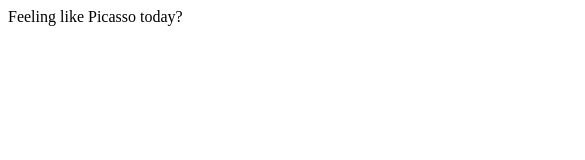
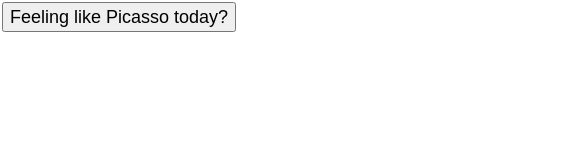
Before and after one commit to SofiaGR/SofiaGR.github.io, a plain HTML site: page index.html in a window 390 px wide. Shown: the top 160 px of the page, 585 px wide, since content can reach past the window. Drawn offline with Linux system fonts and the light colour scheme.

Commit message:
Responsive div.

```diff
--- a/index.html
+++ b/index.html
@@ -7,6 +7,12 @@
 		<link rel="icon" type="image/x-icon" href="peace_logo.png"/>
 
 		<style>
+			html, body {
+				height: 100%;
+				margin: 0;
+				padding: 0;
+			}
+
             .stop-left {
                 stop-color: #41c1c0;
             }
@@ -31,15 +37,26 @@
 			.picasso-mode {
 			  fill: black;
 			}
+
+			.picasso-span {
+				height: 30px;
+				margin: 2px;
+				font-size: 18px;
+				line-height: 18px;
+			}
+
+			.bouncing_ball_container {
+				width: 100%;
+				height: calc(99% - 40px);
+			}
         </style>
 	</head>
 	<body>
-		<span class="picasso-span">Feeling like Picasso today?</span>
+		<button type="button" class="picasso-span">Feeling like Picasso today?</button>
 		<div class="bouncing_ball_container">
 
 		</div>
-
-		<script type="text/javascript" src="js/d3/d3.js"></script>
-		<script type="text/javascript" src="js/bouncing_ball.js"></script>
 	</body>
+	<script type="text/javascript" src="js/d3/d3.js"></script>
+	<script type="text/javascript" src="js/bouncing_ball.js"></script>
 </html>
--- a/js/bouncing_ball.js
+++ b/js/bouncing_ball.js
@@ -1,5 +1,7 @@
-var width = 960,
-    height = 500;
+var width = document.getElementsByClassName('bouncing_ball_container')[0].offsetWidth,
+    height = document.getElementsByClassName('bouncing_ball_container')[0].offsetHeight;
+
+console.log('width: ', width, 'height: ', height);
 
 var svg = d3.select('.bouncing_ball_container').append('svg')
     .attr('width', width)
@@ -50,10 +52,6 @@ function mousemove() {
 }*/
 
 /////
-var margin = {top: 10, right: 10, bottom: 20, left: 40},
-    width = 960 - margin.left - margin.right,
-    height = 500 - margin.top - margin.bottom;
-
 var npoints = 100;
 var ptdata = [];
 
```
